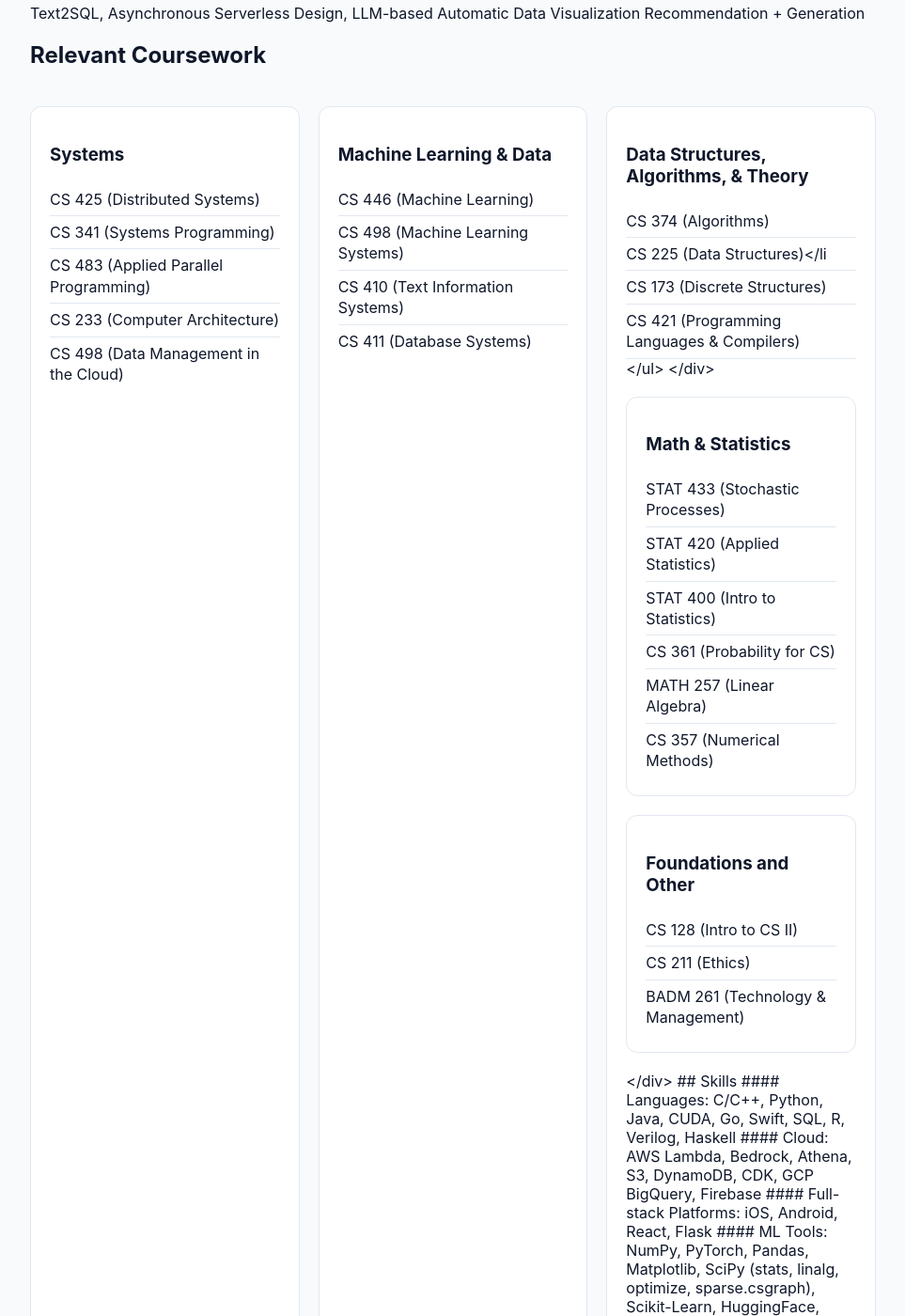
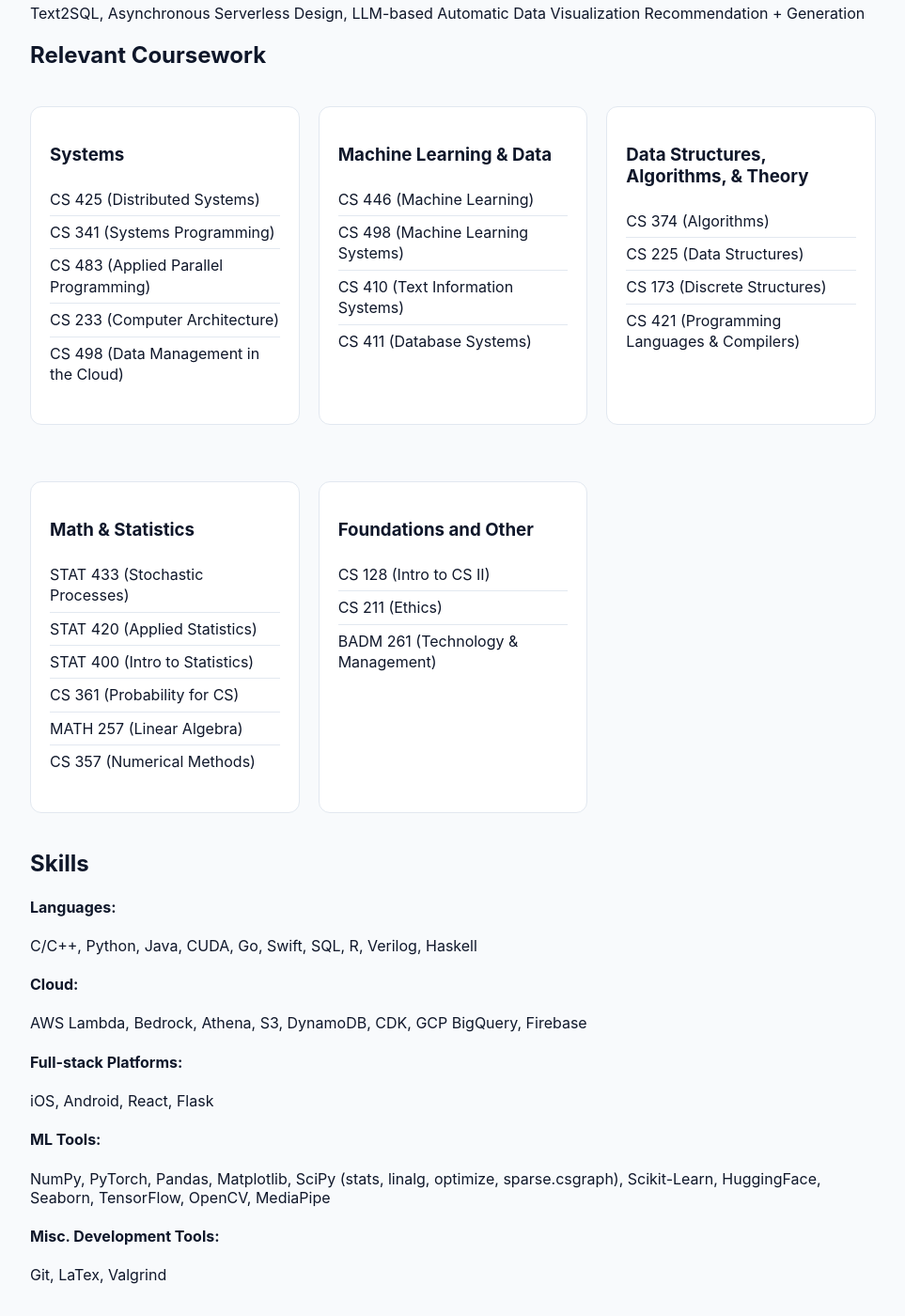
Before and after one commit to srikarpisupati/srikarpisupati.github.io, a Jekyll site: the page built from about.md, in a window 1280 px wide and 1400 px high, scrolled down 297 px. Shown: the whole window at 94% size, without its empty margins (158-1121 px from the left). Built offline with Jekyll 4.4.1, drawn with Linux system fonts in a browser that asks for light colours; some of the changed text lies outside the part shown.

```diff
--- a/about.md
+++ b/about.md
@@ -42,7 +42,7 @@ Text2SQL, Asynchronous Serverless Design, LLM-based Automatic Data Visualization
     <h3>Data Structures, Algorithms, & Theory</h3>
     <ul class="course-list">
       <li>CS 374 (Algorithms)</li>
-      <li>CS 225 (Data Structures)</li
+      <li>CS 225 (Data Structures)</li>
       <li>CS 173 (Discrete Structures)</li>
       <li>CS 421 (Programming Languages & Compilers)</li>
     </ul>
```
